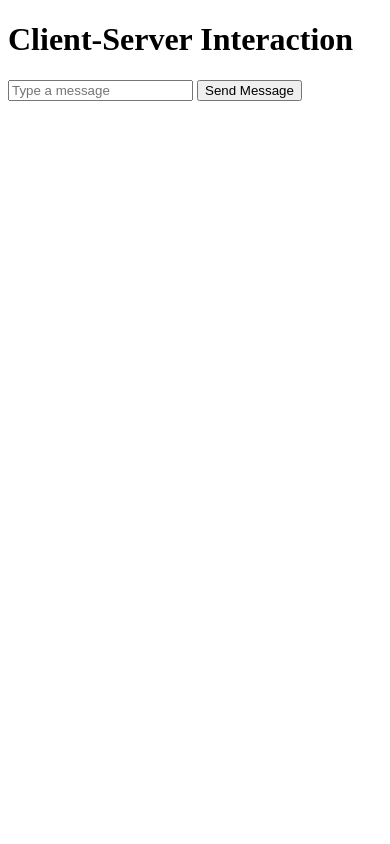
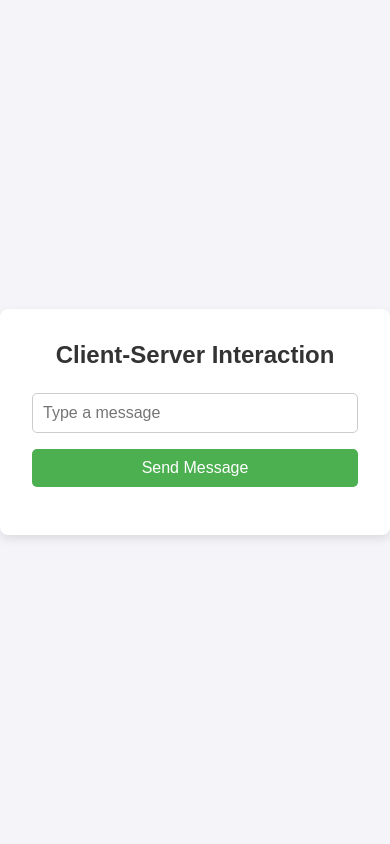
Before and after one commit to faseeh41/PDC-ClientServer, a Flask app: page / in a window 390 px wide. Run offline with Flask 3, Linux system fonts and the light colour scheme.

Commit message:
add css for responsive

```diff
--- a/templates/index.html
+++ b/templates/index.html
@@ -4,12 +4,83 @@
     <meta charset="UTF-8" />
     <meta name="viewport" content="width=device-width, initial-scale=1.0" />
     <title>Client-Server Interaction</title>
+    <style>
+      /* Base styling */
+      * {
+        box-sizing: border-box;
+        margin: 0;
+        padding: 0;
+        font-family: Arial, sans-serif;
+      }
+
+      /* Center content */
+      body {
+        display: flex;
+        justify-content: center;
+        align-items: center;
+        min-height: 100vh;
+        background-color: #f4f4f9;
+      }
+
+      /* Container styling */
+      .container {
+        background-color: #fff;
+        padding: 2rem;
+        border-radius: 8px;
+        box-shadow: 0px 4px 10px rgba(0, 0, 0, 0.1);
+        max-width: 400px;
+        text-align: center;
+      }
+
+      /* Heading styling */
+      h1 {
+        color: #333;
+        font-size: 1.5rem;
+        margin-bottom: 1.5rem;
+      }
+
+      /* Input field styling */
+      input[type="text"] {
+        width: 100%;
+        padding: 10px;
+        margin-bottom: 1rem;
+        border: 1px solid #ccc;
+        border-radius: 5px;
+        font-size: 1rem;
+      }
+
+      /* Button styling */
+      button {
+        padding: 10px 20px;
+        border: none;
+        border-radius: 5px;
+        font-size: 1rem;
+        background-color: #4caf50;
+        color: #fff;
+        cursor: pointer;
+        transition: background-color 0.3s ease;
+        width: 100%;
+      }
+
+      button:hover {
+        background-color: #45a049;
+      }
+
+      /* Response message styling */
+      p {
+        margin-top: 1rem;
+        color: #555;
+        font-size: 1rem;
+      }
+    </style>
   </head>
   <body>
-    <h1>Client-Server Interaction</h1>
-    <input type="text" id="messageInput" placeholder="Type a message" />
-    <button id="sendMessage">Send Message</button>
-    <p id="responseOutput"></p>
+    <div class="container">
+      <h1>Client-Server Interaction</h1>
+      <input type="text" id="messageInput" placeholder="Type a message" />
+      <button id="sendMessage">Send Message</button>
+      <p id="responseOutput"></p>
+    </div>
 
     <script>
       document
```
